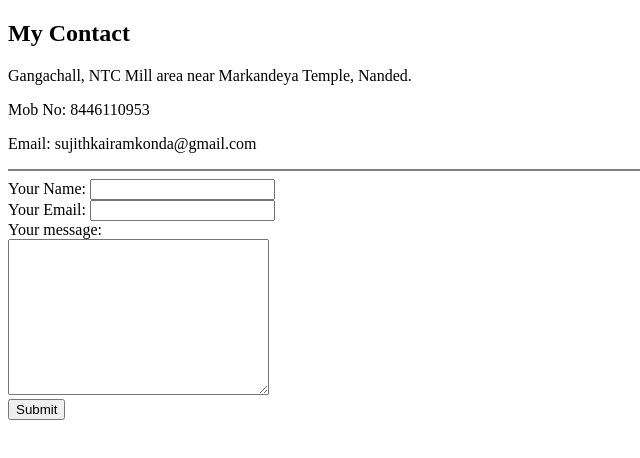
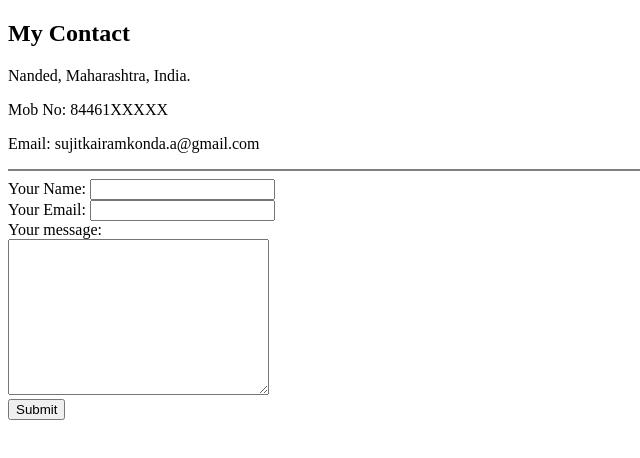
Before and after one commit to sujitkairamkonda/CV, a plain HTML site: page contact-me.html in a window 1280 px wide. Shown: the whole page, without its empty margins (0-640 px from the left). Drawn offline with Linux system fonts and the light colour scheme.

Commit message:
Update contact-me.html

```diff
--- a/contact-me.html
+++ b/contact-me.html
@@ -6,9 +6,9 @@
   </head>
   <body>
     <h2>My Contact</h2>
-    <p>Gangachall, NTC Mill area near Markandeya Temple, Nanded.</p>
-    <p>Mob No: 8446110953</p>
-    <p>Email: sujithkairamkonda@gmail.com</p>
+    <p> Nanded, Maharashtra, India.</p>
+    <p>Mob No: 84461XXXXX</p>
+    <p>Email: sujitkairamkonda.a@gmail.com</p>
   </body>
   <hr size="2" noshade>
   <form action="mailto:lsujya@gmail.com" method="post" enctype="text/plain">
```
